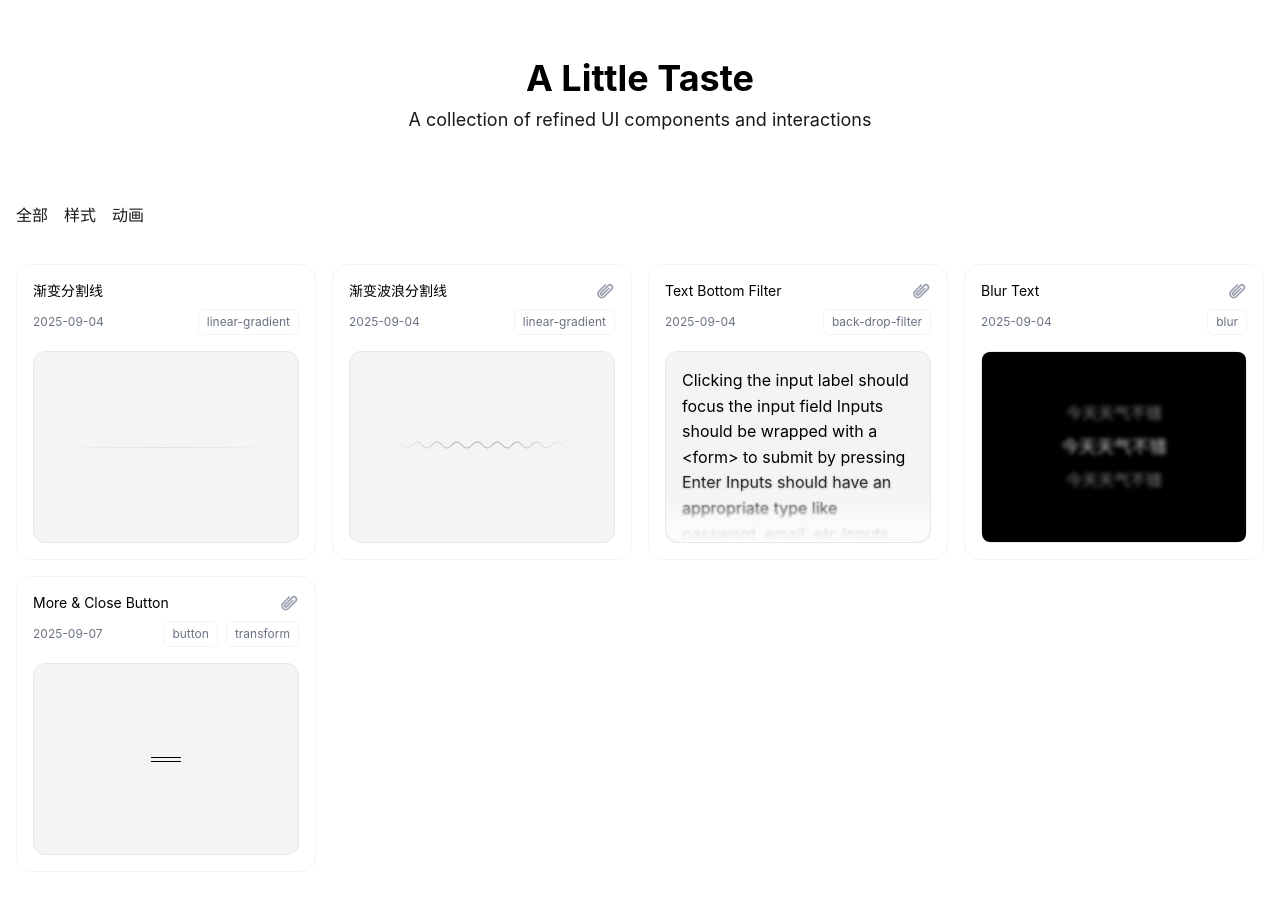
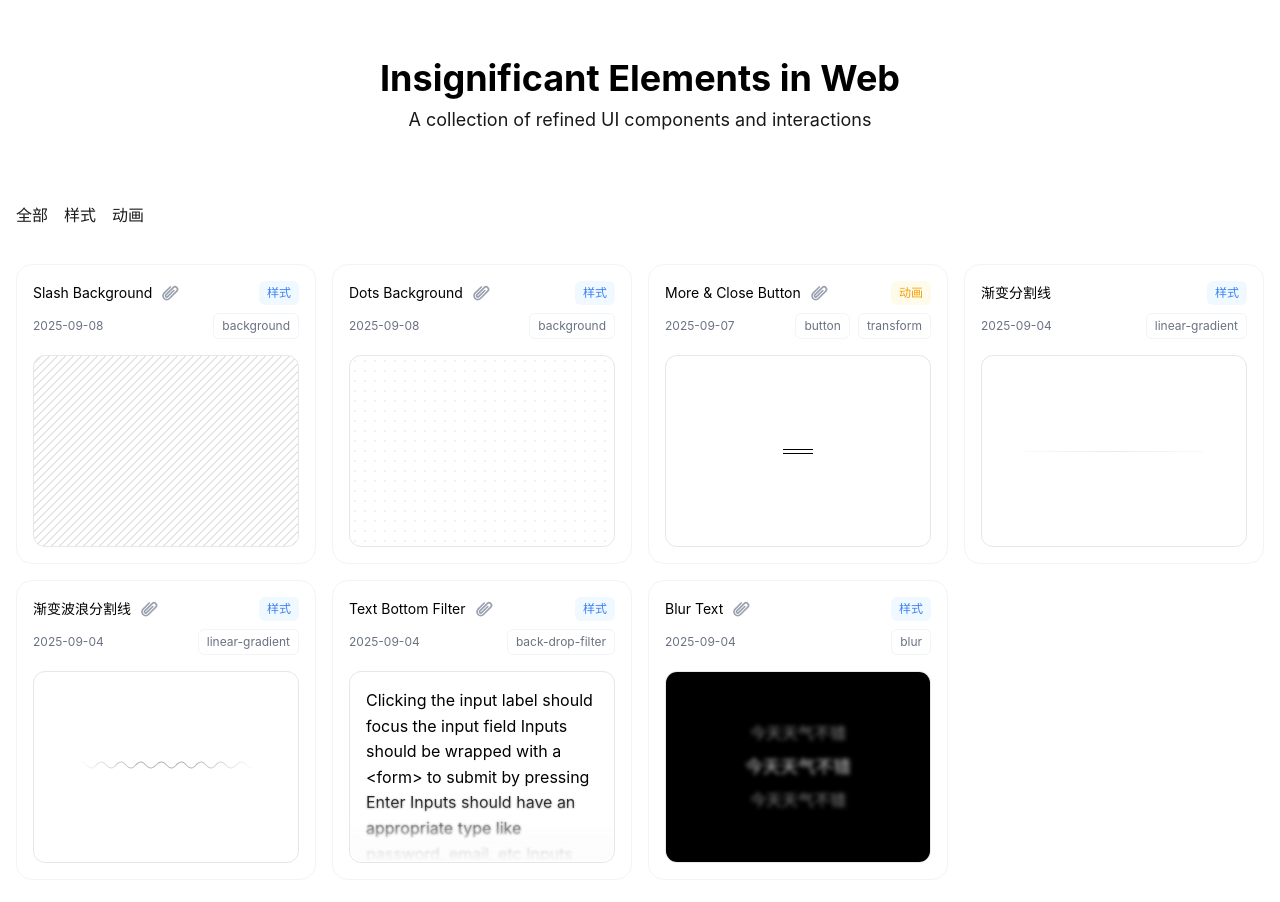
Before and after one commit to minnasuu/insignificant-elements, a React (Vite) app: page / in a window 1280 px wide. Built offline with nearby package versions, Linux system fonts and the light colour scheme.

Commit message:
perf: case update

```diff
--- a/src/App.tsx
+++ b/src/App.tsx
@@ -22,14 +22,14 @@ function App() {
   const categories = ['全部', ...Array.from(new Set(components.map(c => c.category)))]
 
   const filteredComponents = selectedCategory === '全部'
-    ? components
-    : components.filter(c => c.category === selectedCategory)
+    ? components.sort((a, b) => b.date.localeCompare(a.date))
+    : components.filter(c => c.category === selectedCategory).sort((a, b) => b.date.localeCompare(a.date))
 
   return (
     <div className="flex flex-col min-h-screen">
       <header className="px-4 py-10 text-center relative flex items-center justify-center overflow-hidden h-48">
         <div className="relative max-w-4xl mx-auto flex flex-col gap-2">
-          <h1 className="text-4xl font-bold">A Little Taste</h1>
+          <h1 className="text-4xl font-bold">Insignificant Elements in Web</h1>
           <p className="text-lg opacity-90">
             A collection of refined UI components and interactions
           </p>
@@ -57,13 +57,14 @@ function App() {
           {filteredComponents.map((component) => (
             <div
               key={component.id}
-              className="flex flex-col gap-4 h-full border border-gray-100 rounded-[16px] p-4 hover:shadow-lg hover:translate-y-[-4px] transition-shadow transition-transform duration-300 cursor-pointer overflow-hidden"
+              className="flex flex-col gap-4 h-full border border-gray-100 rounded-[16px] p-4 hover:shadow-lg hover:translate-y-[-4px] transition-shadow transition-transform duration-300 cursor-pointer"
             >
               <div className="flex-1 flex flex-col gap-2">
                 <div className="flex justify-between items-center">
+                  <div className="flex items-center gap-2">
                   <h3 className="text-sm">{component.title}</h3>
                   {component.originLink && (
-                    <a
+                      <a
                       href={component.originLink}
                       target="_blank"
                       className="text-gray-400 text-sm hover:text-gray-800 transition-colors duration-300"
@@ -85,6 +86,13 @@ function App() {
                       </svg>
                     </a>
                   )}
+                  </div>
+                  <div className="text-gray-500 text-xs px-2 py-1 rounded-md"
+                  style={{
+                    background: component.category === '样式' ? '#f0f9ff' : component.category === '动画' ? '#fffbeb' : '#f0fdf4',
+                    color: component.category === '样式' ? '#3b82f6' : component.category === '动画' ? '#f59e0b' : '#16a34a',
+                    }}
+                    >{component.category}</div>
                 </div>
 
                 <div className="flex justify-between items-center mt-auto">
@@ -104,7 +112,7 @@ function App() {
                 </div>
               </div>
 
-              <div className="h-48 bg-gray-100 rounded-[12px] border border-gray-200">
+              <div className="relative h-48 bg-white rounded-[12px] border border-gray-200 overflow-hidden">
                 {component.component ? (
                   <div className="flex items-center justify-center w-full h-full">
                     {component.component}
--- a/src/mock.tsx
+++ b/src/mock.tsx
@@ -90,6 +90,24 @@ export const components: ComponentItem[] = [
     date: "2025-09-07",
     tags: ["button", "transform"],
     component: <MoreCloseIcon />,
-    originLink: "https://layrid.tomoyaokada.com/",
+    originLink: "https://layrid.tomoyaokada.com/"
   },
+  {
+    id: "slash-background",
+    title: "Slash Background",
+    category: "样式",
+    date: "2025-09-08",
+    tags: ["background"],
+    component: <div className="w-full h-full bg-[size:8px_8px] bg-top-left text-black/10 bg-[image:repeating-linear-gradient(315deg,currentColor_0,currentColor_1px,transparent_0,transparent_50%)]"  />,
+    originLink: "https://tailwindcss.com/"
+  },
+  {
+    id: 'dot-background',
+    title: 'Dots Background',
+    category: '样式',
+    date: '2025-09-08',
+    tags: ['background'],
+    component: <div className="w-full h-full p-4 sm:p-8 relative overflow-hidden rounded-lg bg-[image:radial-gradient(var(--pattern-fg)_1px,_transparent_0)] bg-[size:10px_10px] bg-fixed [--pattern-fg:var(--color-gray-950)]/5 dark:[--pattern-fg:var(--color-white)]/10"></div>,
+    originLink: "https://tailwindcss.com/"
+  }
 ];
--- a/src/pages/Animation/MoreCloseIcon/index.tsx
+++ b/src/pages/Animation/MoreCloseIcon/index.tsx
@@ -4,7 +4,7 @@ import './index.css'
 const MoreCloseIcon = () => {
     const [isOpen, setIsOpen] = useState(false)
   return (
-      <div className='w-full h-full flex items-center justify-center' onClick={() => setIsOpen(!isOpen)}>
+      <div className='w-full h-full flex items-center justify-center' onMouseEnter={() => setIsOpen(!isOpen)} onMouseLeave={() => setIsOpen(false)}>
           <button className={`header__menu-button ${isOpen ? 'is-open' : ''}`} aria-label="menu close">
           <span className="header__menu-line top"></span>
           <span className="header__menu-line bottom"></span>
```
